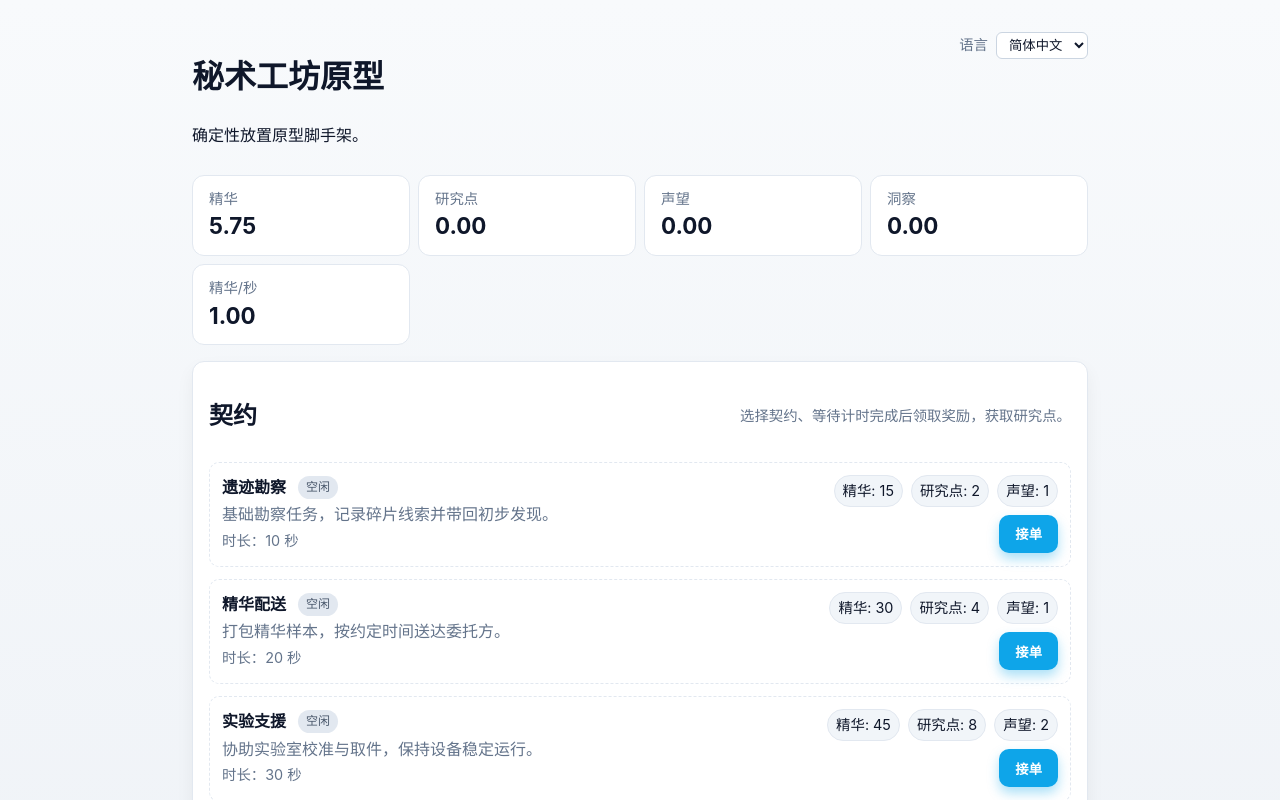
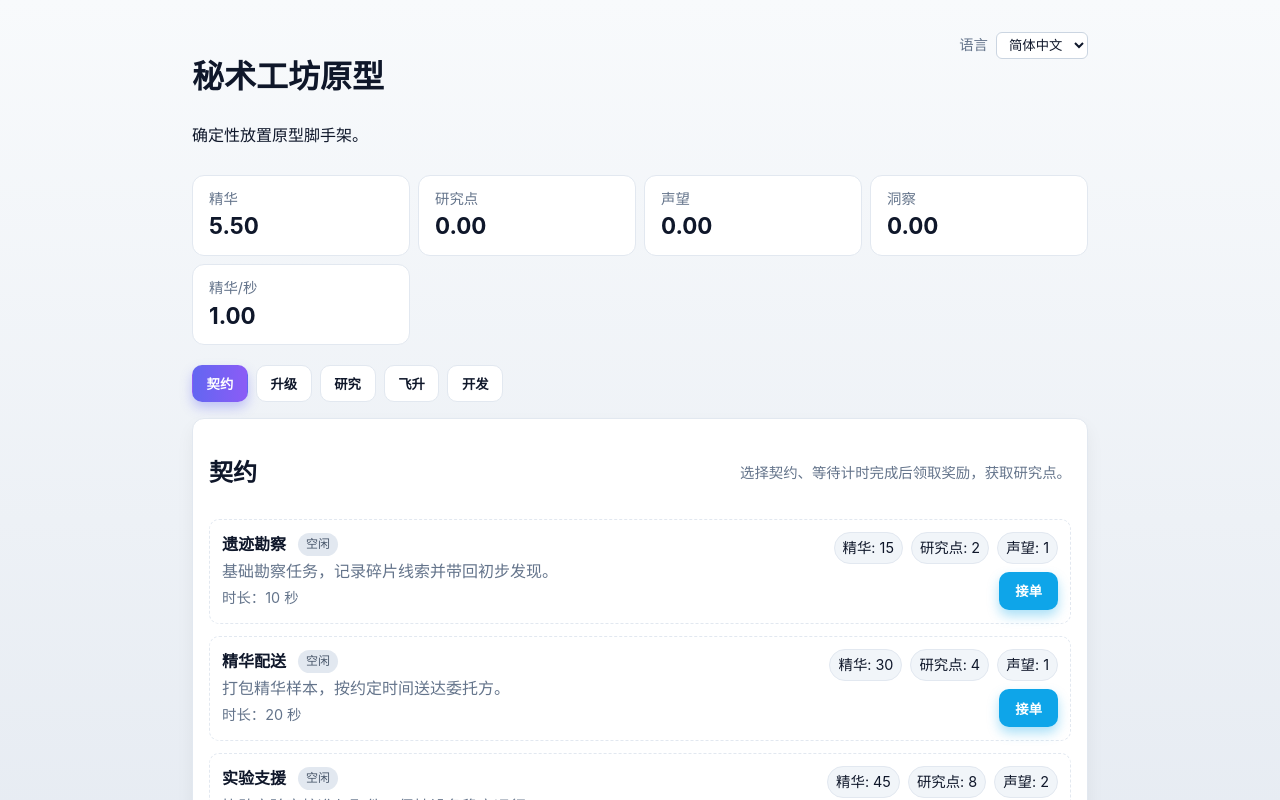
Before and after one commit to NeezerGu/xxgame, a React (Vite) app: page / in a window 1280 px wide. Shown: the top 800 px of the page. Built offline with nearby package versions, Linux system fonts and the light colour scheme.

Commit message:
Refactor UI into tabbed layout

```diff
--- a/src/App.tsx
+++ b/src/App.tsx
@@ -13,6 +13,9 @@ import { getDefaultLocale, persistLocale, t, type Locale, type MessageKey } from
 const SAVE_KEY = "idle-proto-save";
 const AUTO_SAVE_INTERVAL_MS = 5000;
 const TICK_INTERVAL_MS = 250;
+const TAB_STORAGE_KEY = "idle-proto-tab";
+
+type TabKey = "contracts" | "upgrades" | "research" | "ascend" | "dev";
 
 interface LoadedState {
   state: GameState;
@@ -56,6 +59,13 @@ function App() {
   const [importError, setImportError] = useState<string | null>(null);
   const [nowMs, setNowMs] = useState(Date.now());
   const [locale, setLocale] = useState<Locale>(() => getDefaultLocale());
+  const [activeTab, setActiveTab] = useState<TabKey>(() => {
+    const saved = safeReadStorage(TAB_STORAGE_KEY);
+    if (saved === "contracts" || saved === "upgrades" || saved === "research" || saved === "ascend" || saved === "dev") {
+      return saved;
+    }
+    return "contracts";
+  });
 
   const gameStateRef = useRef(gameState);
   const lastTickRef = useRef(performance.now());
@@ -181,6 +191,15 @@ function App() {
     persistLocale(nextLocale);
   };
 
+  const handleTabChange = (tab: TabKey) => {
+    setActiveTab(tab);
+    try {
+      window.localStorage.setItem(TAB_STORAGE_KEY, tab);
+    } catch {
+      // ignore storage errors
+    }
+  };
+
   const ascendProgress = Math.min(1, gameState.resources.essence / ASCEND_THRESHOLD);
   const focusLabel =
     focusCooldownRemaining > 0
@@ -228,6 +247,28 @@ function App() {
         </div>
       </header>
 
+      <nav className="tabs">
+        {(
+          [
+            { key: "contracts", label: t("tab.contracts", undefined, locale) },
+            { key: "upgrades", label: t("tab.upgrades", undefined, locale) },
+            { key: "research", label: t("tab.research", undefined, locale) },
+            { key: "ascend", label: t("tab.ascend", undefined, locale) },
+            { key: "dev", label: t("tab.dev", undefined, locale) }
+          ] as const
+        ).map((tab) => (
+          <button
+            key={tab.key}
+            className={`tab-button ${activeTab === tab.key ? "active" : ""}`}
+            onClick={() => handleTabChange(tab.key)}
+          >
+            {tab.label}
+          </button>
+        ))}
+      </nav>
+
+      {activeTab === "contracts" ? (
+        <>
           <section className="card">
             <div className="card-header">
               <h2>{t("contracts.title", undefined, locale)}</h2>
@@ -300,21 +341,6 @@ function App() {
 
           <section className="card">
             <div className="card-header">
-          <div>
-            <h2>{t("ascension.title", undefined, locale)}</h2>
-            <p>{ascendDescription}</p>
-          </div>
-          <button className="action-button" onClick={handleAscend} disabled={ascendProgress < 1}>
-            {t("ascension.button", undefined, locale)}
-          </button>
-        </div>
-        <div className="progress-bar">
-          <div className="progress-fill" style={{ width: `${ascendProgress * 100}%` }} />
-        </div>
-      </section>
-
-      <section className="card">
-        <div className="card-header">
               <h2>{t("actions.title", undefined, locale)}</h2>
               <div className="actions-row">
                 <button
@@ -325,16 +351,13 @@ function App() {
                 >
                   {focusLabel}
                 </button>
-            <button className="action-button secondary" onClick={() => handleFastForward(10_000)}>
-              {t("actions.fastForward10", undefined, locale)}
-            </button>
-            <button className="action-button secondary" onClick={() => handleFastForward(60_000)}>
-              {t("actions.fastForward60", undefined, locale)}
-            </button>
               </div>
             </div>
           </section>
+        </>
+      ) : null}
 
+      {activeTab === "upgrades" ? (
         <section className="card">
           <div className="card-header">
             <h2>{t("upgrades.title", undefined, locale)}</h2>
@@ -367,7 +390,9 @@ function App() {
             })}
           </div>
         </section>
+      ) : null}
 
+      {activeTab === "research" ? (
         <section className="card">
           <div className="card-header">
             <div>
@@ -424,7 +449,26 @@ function App() {
             })}
           </div>
         </section>
+      ) : null}
 
+      {activeTab === "ascend" ? (
+        <section className="card">
+          <div className="card-header">
+            <div>
+              <h2>{t("ascension.title", undefined, locale)}</h2>
+              <p>{ascendDescription}</p>
+            </div>
+            <button className="action-button" onClick={handleAscend} disabled={ascendProgress < 1}>
+              {t("ascension.button", undefined, locale)}
+            </button>
+          </div>
+          <div className="progress-bar">
+            <div className="progress-fill" style={{ width: `${ascendProgress * 100}%` }} />
+          </div>
+        </section>
+      ) : null}
+
+      {activeTab === "dev" ? (
         <section className="card">
           <div className="card-header">
             <h2>{t("dev.title", undefined, locale)}</h2>
@@ -443,6 +487,12 @@ function App() {
                 }}
               >
                 {t("dev.loadExport", undefined, locale)}
+              </button>
+              <button className="action-button secondary" onClick={() => handleFastForward(10_000)}>
+                {t("actions.fastForward10", undefined, locale)}
+              </button>
+              <button className="action-button secondary" onClick={() => handleFastForward(60_000)}>
+                {t("actions.fastForward60", undefined, locale)}
               </button>
             </div>
             <label className="muted">{t("dev.exportImportLabel", undefined, locale)}</label>
@@ -465,6 +515,7 @@ function App() {
             ) : null}
           </div>
         </section>
+      ) : null}
     </main>
   );
 }
--- a/src/i18n/messages.en-US.ts
+++ b/src/i18n/messages.en-US.ts
@@ -12,6 +12,12 @@ export const enUSMessages: Record<MessageKey, string> = {
   "stats.research": "Research",
   "stats.reputation": "Reputation",
   "stats.essencePerSecond": "Essence/sec",
+
+  "tab.contracts": "Contracts",
+  "tab.upgrades": "Upgrades",
+  "tab.research": "Research",
+  "tab.ascend": "Ascension",
+  "tab.dev": "Dev",
 
   "ascension.title": "Ascension Progress",
   "ascension.description": "Reach {threshold} Essence to ascend. Progress: {progress}%",
--- a/src/i18n/messages.zh-CN.ts
+++ b/src/i18n/messages.zh-CN.ts
@@ -8,6 +8,12 @@ export const zhCNMessages = {
   "stats.research": "研究点",
   "stats.reputation": "声望",
   "stats.essencePerSecond": "精华/秒",
+
+  "tab.contracts": "契约",
+  "tab.upgrades": "升级",
+  "tab.research": "研究",
+  "tab.ascend": "飞升",
+  "tab.dev": "开发",
 
   "ascension.title": "飞升进度",
   "ascension.description": "达到 {threshold} 精华即可飞升。进度：{progress}%",
--- a/src/styles.css
+++ b/src/styles.css
@@ -32,6 +32,35 @@ body {
   display: flex;
   flex-direction: column;
   gap: 0.75rem;
+}
+
+.tabs {
+  display: flex;
+  gap: 0.5rem;
+  margin-top: 0.25rem;
+  flex-wrap: wrap;
+}
+
+.tab-button {
+  border: 1px solid #e2e8f0;
+  background: #fff;
+  border-radius: 10px;
+  padding: 0.5rem 0.85rem;
+  font-weight: 700;
+  color: #0f172a;
+  cursor: pointer;
+  transition: all 0.15s ease;
+}
+
+.tab-button:hover:not(.active) {
+  background: #f8fafc;
+}
+
+.tab-button.active {
+  background: linear-gradient(90deg, #6366f1, #8b5cf6);
+  color: #fff;
+  border-color: transparent;
+  box-shadow: 0 6px 12px rgba(99, 102, 241, 0.35);
 }
 
 .header-top {
```
Lines whose indentation alone changed are shown as unchanged.
